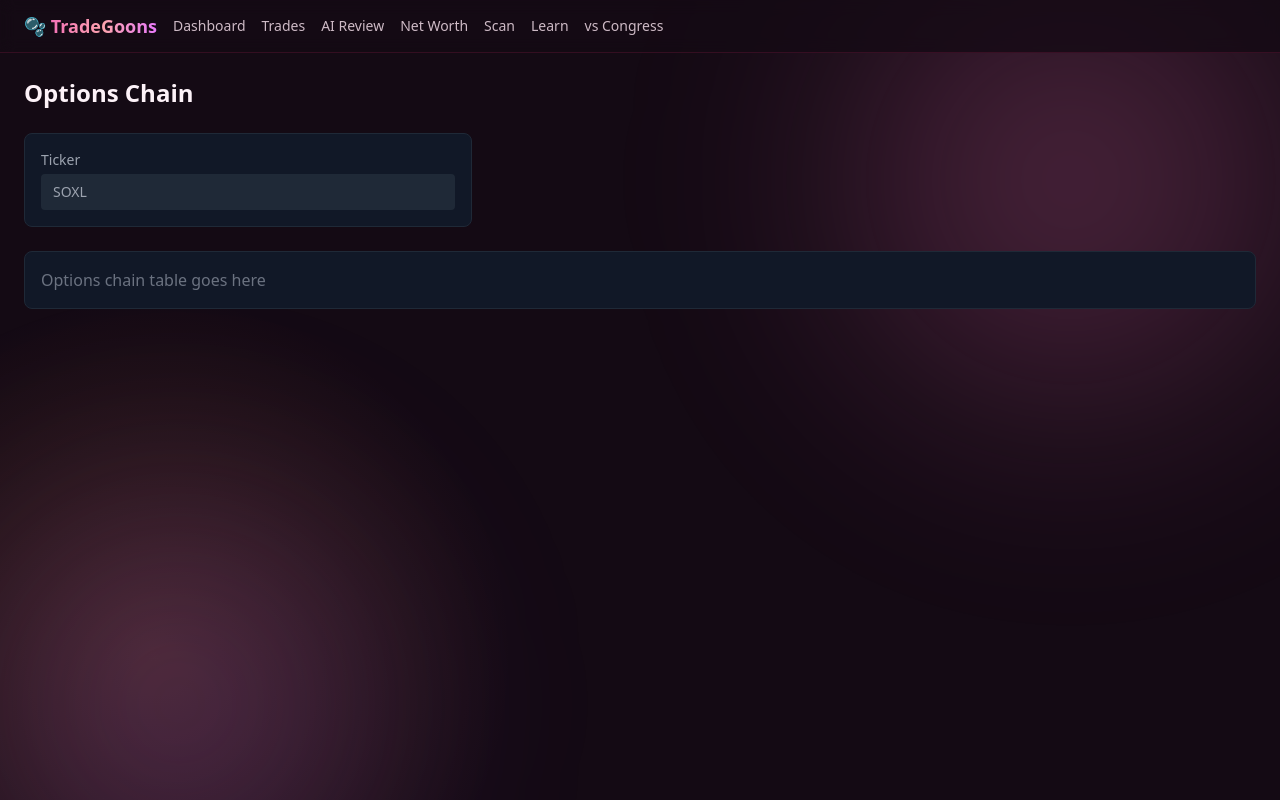
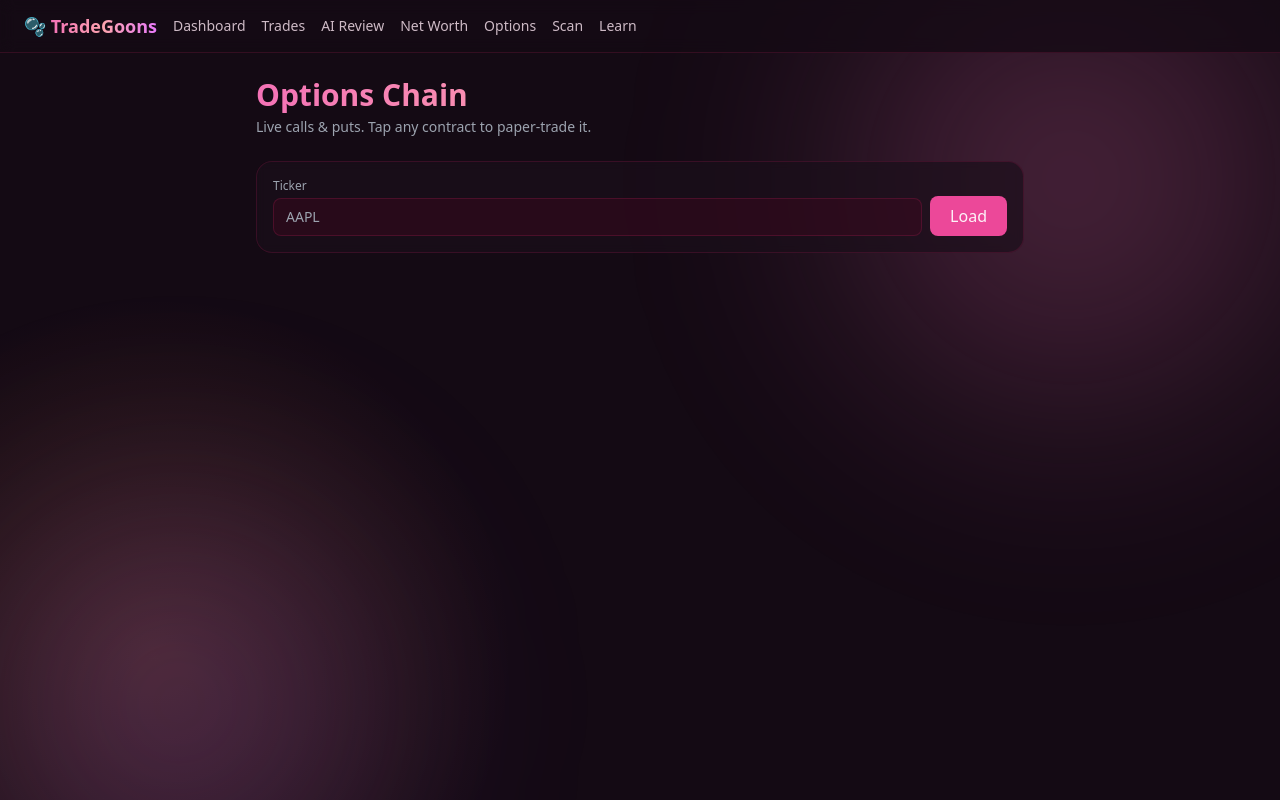
Before and after one commit to asoracca/tradejournal, a Next.js app: page /options in a window 1280 px wide. Built offline with nearby package versions, Linux system fonts and the light colour scheme.

Commit message:
real options chain viewer with one-tap paper trading

```diff
--- a/app/layout.tsx
+++ b/app/layout.tsx
@@ -17,9 +17,9 @@ export default function RootLayout({ children }: { children: React.ReactNode })
           <Link href="/trades" className="text-sm text-pink-100/80 hover:text-pink-300 shrink-0">Trades</Link>
           <Link href="/review" className="text-sm text-pink-100/80 hover:text-pink-300 shrink-0">AI Review</Link>
           <Link href="/networth" className="text-sm text-pink-100/80 hover:text-pink-300 shrink-0">Net Worth</Link>
+          <Link href="/options" className="text-sm text-pink-100/80 hover:text-pink-300 shrink-0">Options</Link>
           <Link href="/scan" className="text-sm text-pink-100/80 hover:text-pink-300 shrink-0">Scan</Link>
           <Link href="/learn" className="text-sm text-pink-100/80 hover:text-pink-300 shrink-0">Learn</Link>
-          <Link href="/congress" className="text-sm text-pink-100/80 hover:text-pink-300 shrink-0">vs Congress</Link>
         </nav>
         <main className="p-4 sm:p-6">{children}</main>
       </body>
--- a/app/options/page.tsx
+++ b/app/options/page.tsx
@@ -1,14 +1,119 @@
+"use client";
+
+import { useState } from "react";
+
+type Contract = { contractSymbol: string; strike: number; bid: number; ask: number; lastPrice: number; impliedVolatility: number; volume: number; openInterest: number; inTheMoney: boolean };
+type Chain = { underlyingPrice: number; expirationDates: number[]; calls: Contract[]; puts: Contract[] };
+
 export default function OptionsPage() {
+  const [ticker, setTicker] = useState("");
+  const [chain, setChain] = useState<Chain | null>(null);
+  const [exp, setExp] = useState<number | null>(null);
+  const [side, setSide] = useState<"calls" | "puts">("calls");
+  const [loading, setLoading] = useState(false);
+  const [error, setError] = useState<string | null>(null);
+  const [trading, setTrading] = useState<Contract | null>(null);
+  const [qty, setQty] = useState("1");
+  const [msg, setMsg] = useState<string | null>(null);
+
+  async function load(expiration?: number) {
+    const tk = ticker.trim();
+    if (!tk) return;
+    setLoading(true); setError(null); setMsg(null);
+    try {
+      const url = "/api/options?ticker=" + encodeURIComponent(tk) + (expiration ? "&expiration=" + expiration : "");
+      const r = await fetch(url);
+      const data = await r.json();
+      if (!r.ok || data.error) throw new Error(data.error || "Failed to load chain");
+      setChain(data);
+      setExp(expiration ?? (data.expirationDates && data.expirationDates[0]) ?? null);
+    } catch (e) { setError((e as Error).message); setChain(null); }
+    finally { setLoading(false); }
+  }
+
+  async function placeTrade() {
+    if (!trading || !chain) return;
+    const entry = trading.lastPrice || trading.ask || trading.bid || 0;
+    const optType = side === "calls" ? "CALL" : "PUT";
+    await fetch("/api/trades", {
+      method: "POST", headers: { "Content-Type": "application/json" },
+      body: JSON.stringify({
+        ticker: ticker.trim().toUpperCase(), type: "OPTION", side: "BUY", quantity: qty, entryPrice: entry,
+        optionType: optType, strike: trading.strike,
+        expiration: exp ? new Date(exp * 1000).toISOString().slice(0, 10) : "",
+        strategy: "Options", notes: "From options chain",
+      }),
+    });
+    setMsg("Paper-traded " + qty + "x " + ticker.trim().toUpperCase() + " " + trading.strike + " " + optType + " @ $" + entry.toFixed(2) + " — check your Dashboard.");
+    setTrading(null);
+  }
+
+  const rowsAll = chain ? (side === "calls" ? chain.calls : chain.puts) : [];
+  const rows = chain ? [...rowsAll].sort((a, b) => Math.abs(a.strike - chain.underlyingPrice) - Math.abs(b.strike - chain.underlyingPrice)).slice(0, 24).sort((a, b) => a.strike - b.strike) : [];
+
   return (
-    <div className="space-y-6">
-      <h1 className="text-2xl font-bold">Options Chain</h1>
-      <div className="bg-gray-900 rounded-lg p-4 border border-gray-800 max-w-md">
-        <label className="block text-sm text-gray-400 mb-1">Ticker</label>
-        <input className="w-full bg-gray-800 rounded px-3 py-2 text-sm" placeholder="SOXL" />
-      </div>
-      <div className="bg-gray-900 rounded-lg p-4 border border-gray-800 text-gray-500">
-        Options chain table goes here
-      </div>
+    <div className="max-w-3xl mx-auto space-y-6">
+      <header>
+        <h1 className="text-3xl font-bold gradient-text">Options Chain</h1>
+        <p className="text-gray-400 text-sm mt-1">Live calls & puts. Tap any contract to paper-trade it.</p>
+      </header>
+
+      <form onSubmit={(e) => { e.preventDefault(); load(); }} className="card p-4 flex gap-2 items-end">
+        <label className="flex-1"><span className="block text-xs text-gray-400 mb-1">Ticker</span><input className="input uppercase" value={ticker} onChange={(e) => setTicker(e.target.value)} placeholder="AAPL" /></label>
+        <button type="submit" disabled={loading} className="bg-emerald-600 hover:bg-emerald-500 disabled:opacity-50 rounded-lg px-5 py-2 font-medium">{loading ? "…" : "Load"}</button>
+      </form>
+
+      {error && <div className="card border-red-800/60 p-4 text-sm text-red-300">⚠ {error}</div>}
+      {msg && <div className="card p-4 text-sm text-emerald-300">✓ {msg}</div>}
+
+      {chain && (
+        <>
+          <div className="card p-4 flex flex-wrap items-center gap-4">
+            <div><div className="text-xs text-gray-400">Spot</div><div className="font-mono font-bold">${chain.underlyingPrice?.toFixed(2)}</div></div>
+            <label className="text-sm"><span className="text-gray-400 mr-2">Expiration</span>
+              <select className="input inline-block w-auto" value={exp ?? ""} onChange={(e) => load(Number(e.target.value))}>
+                {(chain.expirationDates || []).map((d) => <option key={d} value={d}>{new Date(d * 1000).toLocaleDateString()}</option>)}
+              </select>
+            </label>
+            <div className="ml-auto flex gap-1 text-sm">
+              <button onClick={() => setSide("calls")} className={"px-3 py-1 rounded " + (side === "calls" ? "bg-emerald-600" : "bg-gray-800")}>Calls</button>
+              <button onClick={() => setSide("puts")} className={"px-3 py-1 rounded " + (side === "puts" ? "bg-pink-600" : "bg-gray-800")}>Puts</button>
+            </div>
+          </div>
+
+          <div className="card p-3 overflow-x-auto">
+            <table className="w-full text-sm">
+              <thead className="text-gray-400 text-left text-xs"><tr><th className="py-1">Strike</th><th>Last</th><th>Bid</th><th>Ask</th><th>IV</th><th>Vol</th><th></th></tr></thead>
+              <tbody>
+                {rows.map((c) => (
+                  <tr key={c.contractSymbol} className={"border-t border-gray-800 " + (c.inTheMoney ? "bg-pink-950/20" : "")}>
+                    <td className="py-1.5 font-mono font-medium">{c.strike}</td>
+                    <td className="font-mono">{c.lastPrice?.toFixed(2)}</td>
+                    <td className="font-mono text-gray-400">{c.bid?.toFixed(2)}</td>
+                    <td className="font-mono text-gray-400">{c.ask?.toFixed(2)}</td>
+                    <td className="font-mono text-gray-400">{c.impliedVolatility ? (c.impliedVolatility * 100).toFixed(0) + "%" : "—"}</td>
+                    <td className="font-mono text-gray-500">{c.volume ?? 0}</td>
+                    <td><button onClick={() => { setTrading(c); setQty("1"); setMsg(null); }} className="text-xs bg-gray-800 hover:bg-emerald-700 rounded px-2 py-0.5">trade</button></td>
+                  </tr>
+                ))}
+              </tbody>
+            </table>
+            {rows.length === 0 && <p className="text-gray-500 text-sm p-2">No contracts found.</p>}
+          </div>
+        </>
+      )}
+
+      {trading && (
+        <div className="card p-5 space-y-3 border-emerald-700/50">
+          <h2 className="font-semibold">Paper-trade {ticker.trim().toUpperCase()} {trading.strike} {side === "calls" ? "CALL" : "PUT"}</h2>
+          <p className="text-xs text-gray-400">Entry ≈ ${(trading.lastPrice || trading.ask || trading.bid || 0).toFixed(2)} per contract · 1 contract = 100 shares. Exp {exp ? new Date(exp * 1000).toLocaleDateString() : "—"}.</p>
+          <label className="block max-w-[160px]"><span className="block text-xs text-gray-400 mb-1">Contracts</span><input className="input" type="number" step="1" value={qty} onChange={(e) => setQty(e.target.value)} /></label>
+          <div className="flex gap-2">
+            <button onClick={placeTrade} className="bg-emerald-600 hover:bg-emerald-500 rounded-lg px-4 py-2 text-sm font-medium">Add to journal</button>
+            <button onClick={() => setTrading(null)} className="text-sm text-gray-400 hover:text-gray-200 px-3">cancel</button>
+          </div>
+        </div>
+      )}
     </div>
   );
 }
```
